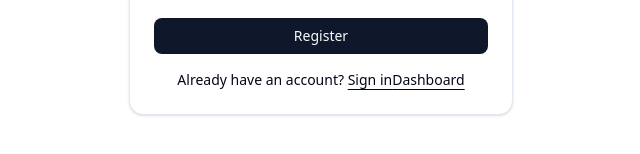
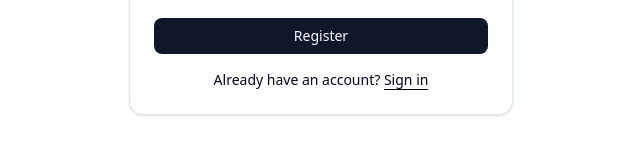
Before and after one commit to amanrsayyad/secure-shield, a Next.js app: page /register in a window 1280 px wide. Shown: the part 508-662 px from the top of the page, without its empty margins (319-959 px from the left). Built offline with nearby package versions, Linux system fonts and the light colour scheme.

Commit message:
Error Fixed Latest

```diff
--- a/component/Newsletter.tsx
+++ b/component/Newsletter.tsx
@@ -8,7 +8,7 @@ export default function Newsletter() {
         and updates.
       </h5>
       <div className="newsletter-container">
-        <input type="text" placeholder="Email" />
+        <input type="text" placeholder="Email" suppressHydrationWarning />
         <div className="join">Join</div>
       </div>
     </NewsletterMain>
--- a/components/register-form.tsx
+++ b/components/register-form.tsx
@@ -72,9 +72,6 @@ export function RegisterForm({
               <a href="/login" className="underline underline-offset-4">
                 Sign in
               </a>
-              <a href="/dashboard" className="underline underline-offset-4">
-                Dashboard
-              </a>
             </div>
           </form>
         </CardContent>
```
